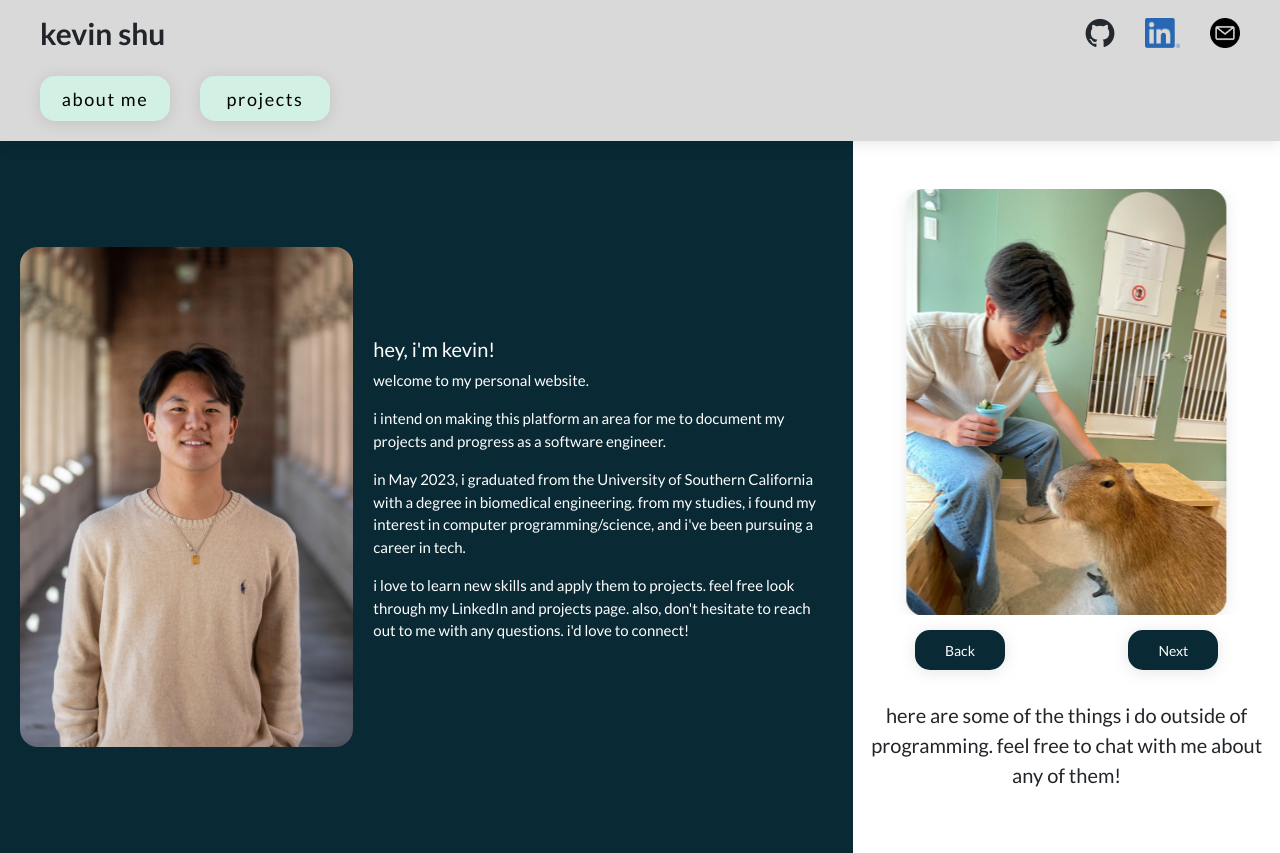
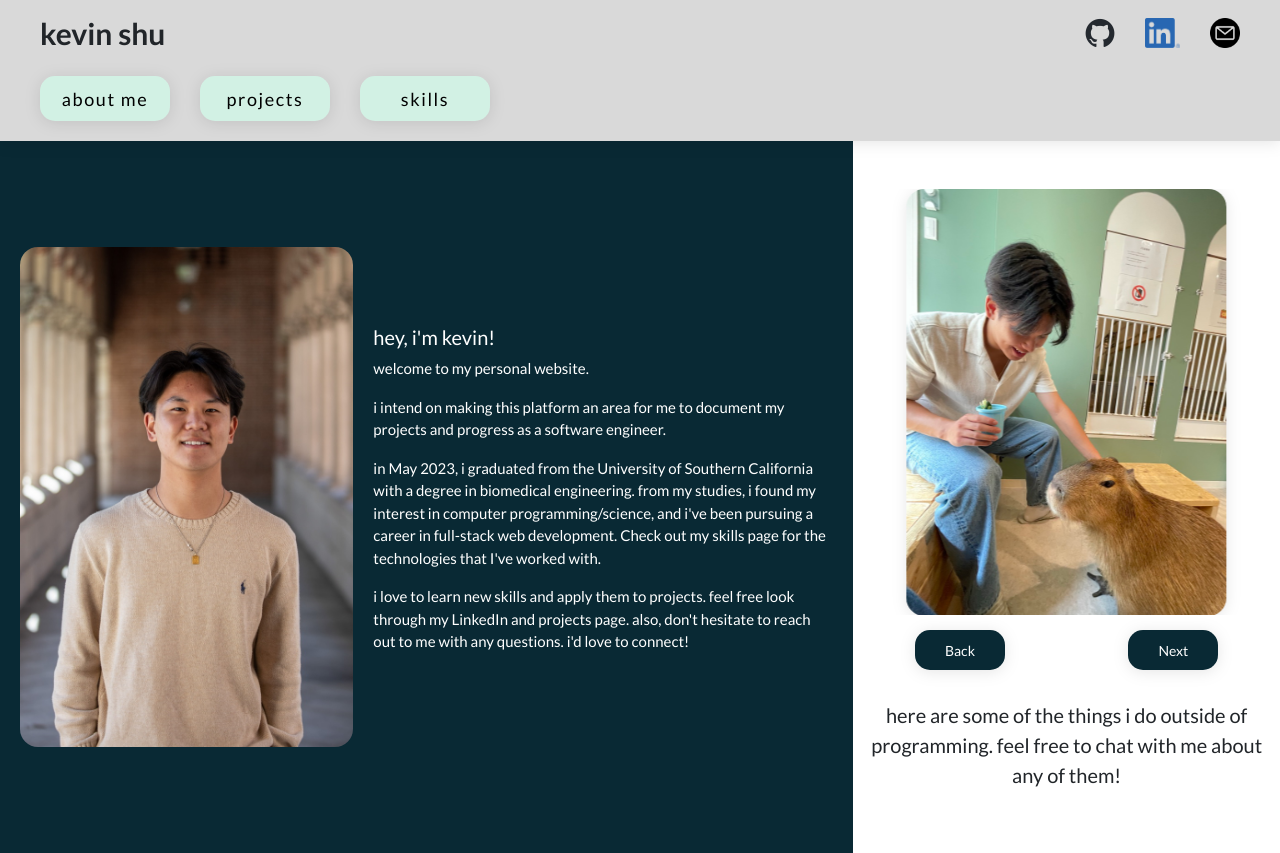
Before and after one commit to kyshu11027/portfolio, a React (Vite) app: page / in a window 1280 px wide. Built offline with nearby package versions, Linux system fonts and the light colour scheme; the HTML template or start-up script is replaced by a standard one.

Commit message:
skills button

```diff
--- a/src/App.jsx
+++ b/src/App.jsx
@@ -4,7 +4,7 @@ import Navbar from "./components/Navbar";
 import "./App.css";
 import { Routes, Route } from "react-router-dom";
 import Projects from "./components/Projects";
-import Footer from "./components/Footer";
+import Skills from "./components/Skills";
 
 function App() {
   return (
@@ -13,8 +13,8 @@ function App() {
       <Routes>
         <Route exact path="/" element={<AboutMe />} />
         <Route exact path="/projects" element={<Projects />} />
+        <Route exact path="/skills" element={<Skills />} />
       </Routes>
-      {/* <Footer /> */}
     </>
   );
 }
--- a/src/components/AboutMe.jsx
+++ b/src/components/AboutMe.jsx
@@ -26,7 +26,8 @@ const AboutMe = () => {
               in May 2023, i graduated from the University of Southern
               California with a degree in biomedical engineering. from my
               studies, i found my interest in computer programming/science, and
-              i've been pursuing a career in tech.
+              i've been pursuing a career in full-stack web development. Check
+              out my skills page for the technologies that I've worked with.
             </p>
             <p>
               i love to learn new skills and apply them to projects. feel free
--- a/src/components/Navbar.jsx
+++ b/src/components/Navbar.jsx
@@ -30,6 +30,10 @@ const Navbar = () => {
         <Link className="nav-link" to="/projects">
           projects
         </Link>
+
+        <Link className="nav-link" to="/skills">
+          skills
+        </Link>
       </div>
     </div>
   );
--- /dev/null
+++ b/src/components/Skills.jsx
@@ -0,0 +1,7 @@
+import React from "react";
+
+const Skills = () => {
+  return <div>Skills</div>;
+};
+
+export default Skills;
```
